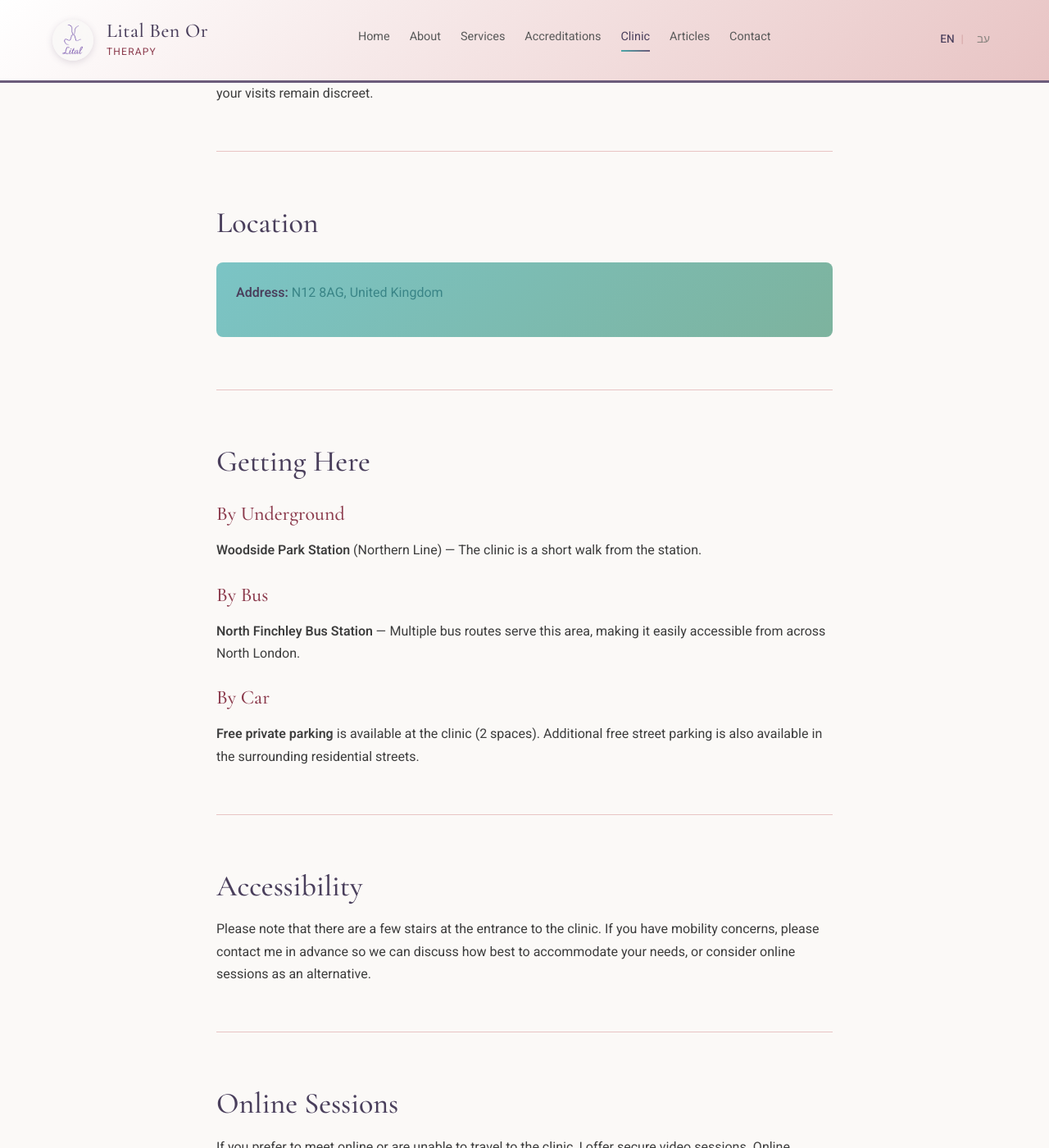
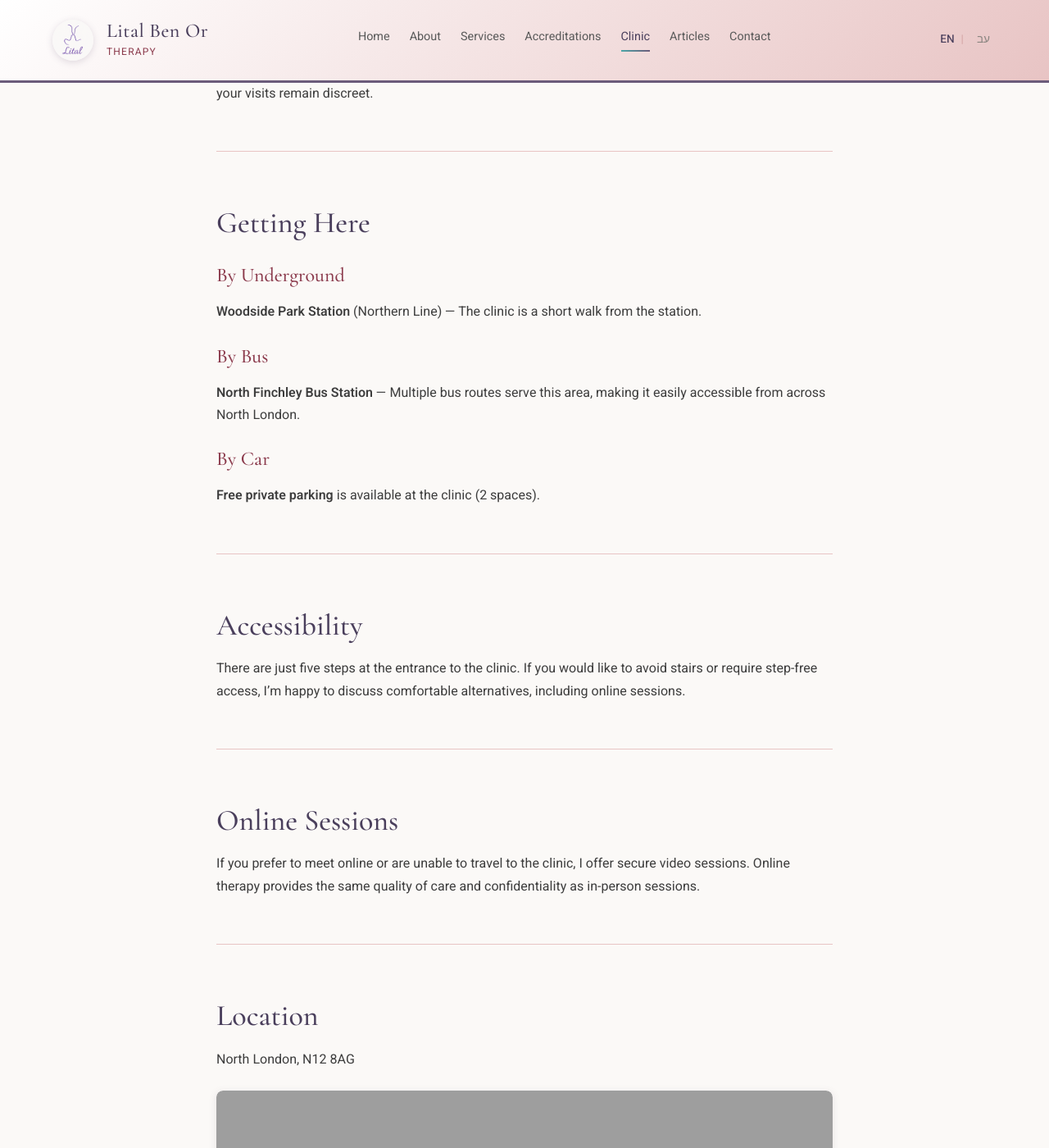
Before and after one commit to litalbenor/litalbenor.github.io, a Jekyll site: the page built from en/clinic.md, in a window 1280 px wide and 1400 px high, scrolled down 852 px. Shown: the whole window at 82% size. Built offline with Jekyll 4.4.1, drawn with Linux system fonts in a browser that asks for light colours; grey boxes are pictures that could not be loaded.

Commit message:
Replace location section with embedded Google Map at bottom

```diff
--- a/assets/css/style.css
+++ b/assets/css/style.css
@@ -697,6 +697,18 @@ body.rtl .accreditation-list li::before {
   color: var(--color-purple-dark);
 }
 
+/* Map Container */
+.map-container {
+  margin-top: var(--space-md);
+  border-radius: 8px;
+  overflow: hidden;
+  box-shadow: 0 2px 10px rgba(107, 91, 122, 0.15);
+}
+
+.map-container iframe {
+  display: block;
+}
+
 /* Articles List */
 .articles-list {
   list-style: none;
--- a/en/clinic.md
+++ b/en/clinic.md
@@ -31,15 +31,6 @@ permalink: /en/clinic
     </section>
 
     <section class="content-section">
-      <h2>Location</h2>
-      <div class="location-box">
-        <p>
-          <strong>Address:</strong> <a href="https://maps.google.com/?q=N12+8AG,+London,+UK" target="_blank" rel="noopener">N12 8AG, United Kingdom</a>
-        </p>
-      </div>
-    </section>
-
-    <section class="content-section">
       <h2>Getting Here</h2>
 
       <h3>By Underground</h3>
@@ -54,14 +45,14 @@ permalink: /en/clinic
 
       <h3>By Car</h3>
       <p>
-        <strong>Free private parking</strong> is available at the clinic (2 spaces). Additional free street parking is also available in the surrounding residential streets.
+        <strong>Free private parking</strong> is available at the clinic (2 spaces).
       </p>
     </section>
 
     <section class="content-section">
       <h2>Accessibility</h2>
       <p>
-        Please note that there are a few stairs at the entrance to the clinic. If you have mobility concerns, please contact me in advance so we can discuss how best to accommodate your needs, or consider online sessions as an alternative.
+        There are just five steps at the entrance to the clinic. If you would like to avoid stairs or require step-free access, I’m happy to discuss comfortable alternatives, including online sessions.
       </p>
     </section>
 
@@ -71,5 +62,21 @@ permalink: /en/clinic
         If you prefer to meet online or are unable to travel to the clinic, I offer secure video sessions. Online therapy provides the same quality of care and confidentiality as in-person sessions.
       </p>
     </section>
+
+    <section class="content-section">
+      <h2>Location</h2>
+      <p>North London, N12 8AG</p>
+      <div class="map-container">
+        <iframe
+          src="https://www.google.com/maps/embed?pb=!1m18!1m12!1m3!1d2479.8!2d-0.1834!3d51.6184!2m3!1f0!2f0!3f0!3m2!1i1024!2i768!4f13.1!3m3!1m2!1s0x48761945a6a7b9a7%3A0x7b0b0b0b0b0b0b0b!2sN12%208AG%2C%20London!5e0!3m2!1sen!2suk!4v1700000000000"
+          width="100%"
+          height="350"
+          style="border:0; border-radius: 8px;"
+          allowfullscreen=""
+          loading="lazy"
+          referrerpolicy="no-referrer-when-downgrade">
+        </iframe>
+      </div>
+    </section>
   </div>
 </div>
```
Also changed, not shown: he/clinic.md (+18 -11 lines).
